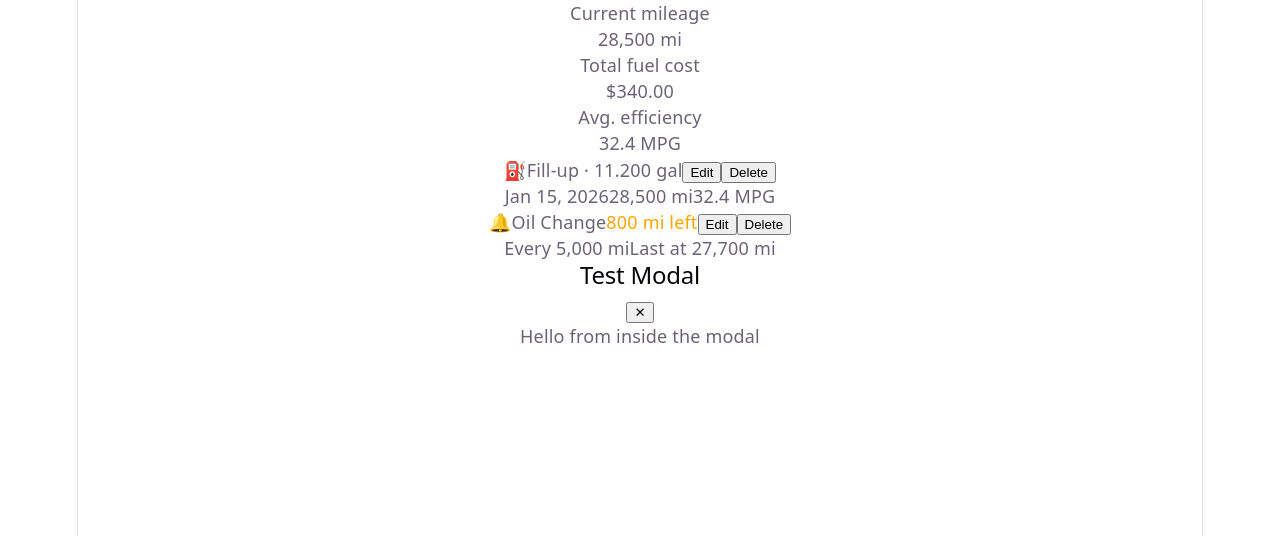
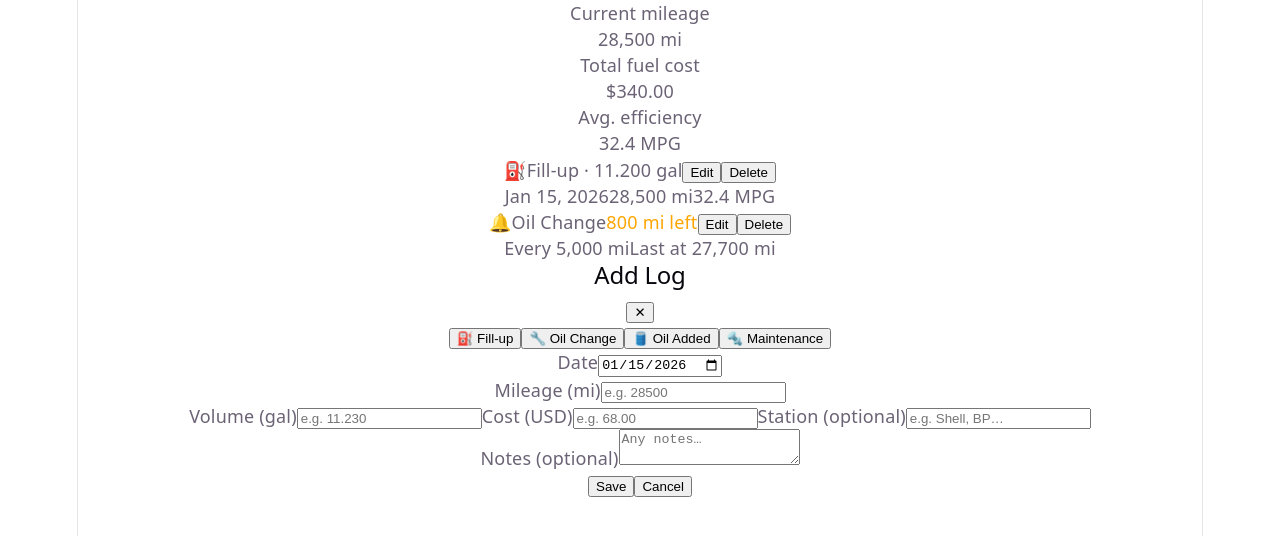
Before and after one commit to jfkeis/GloveBoxBook, a React (Vite) app in the folder glovebox-book/: page / in a window 1280 px wide. Shown: the top 536 px of the page. Built offline with nearby package versions, Linux system fonts and the light colour scheme.

Commit message:
added Log form functionality

```diff
--- a/glovebox-book/src/App.jsx
+++ b/glovebox-book/src/App.jsx
@@ -3,8 +3,16 @@ import { StatCard } from './components/StatCard'
 import { LogRow } from './components/LogRow'
 import { ReminderRow } from './components/ReminderRow'
 import { Modal } from './components/Modal'
+import { LogForm } from './components/forms/LogForm'
+import { useState } from 'react'
 
 export default function App() {
+    const [logType, setLogType] = useState('fillup')
+    const [form, setForm] = useState({ date: '2026-01-15' })
+
+    function handleFormChange(field, value) {
+      setForm(prev => ({ ...prev, [field]: value }))
+    }
   return (
     <div>
       <StatCard label="Current mileage" value="28,500 mi" />
@@ -24,8 +32,18 @@ export default function App() {
         onEdit={() => {}}
         onDelete={() => {}}
       />
-      <Modal title="Test Modal" onClose={() => {}}>
-        <p>Hello from inside the modal</p>
+      <Modal title="Add Log" onClose={() => {}}>
+        <LogForm
+          logType={logType}
+          onLogTypeChange={setLogType}
+          form={form}
+          onFormChange={handleFormChange}
+          onSave={() => {}}
+          onCancel={() => {}}
+          du="mi"
+          vu="gal"
+          cu="USD"
+        />
       </Modal>
     </div>
   )
--- a/glovebox-book/src/components/forms/LogForm.jsx
+++ b/glovebox-book/src/components/forms/LogForm.jsx
@@ -1,4 +1,4 @@
-import React from "react"
+import React from 'react'
 
 const LOG_TYPES = {
   fillup:      { label: 'Fill-up',     icon: '⛽' },
@@ -7,16 +7,18 @@ const LOG_TYPES = {
   maintenance: { label: 'Maintenance', icon: '🔩' },
 }
 
-
-
 export function LogForm({ logType, onLogTypeChange, form, onFormChange, onSave, onCancel, du, vu, cu }) {
   return (
     <div>
+
+      {/* Type selector */}
       {Object.entries(LOG_TYPES).map(([key, val]) => (
         <button key={key} onClick={() => onLogTypeChange(key)}>
           {val.icon} {val.label}
         </button>
       ))}
+
+      {/* Date */}
       <div>
         <label>Date</label>
         <input
@@ -26,6 +28,7 @@ export function LogForm({ logType, onLogTypeChange, form, onFormChange, onSave,
         />
       </div>
 
+      {/* Mileage */}
       <div>
         <label>Mileage ({du})</label>
         <input
@@ -35,6 +38,125 @@ export function LogForm({ logType, onLogTypeChange, form, onFormChange, onSave,
           onChange={e => onFormChange('distDisp', e.target.value)}
         />
       </div>
+
+      {/* Fill-up fields */}
+      {logType === 'fillup' && (
+        <div>
+          <label>Volume ({vu})</label>
+          <input
+            type="number"
+            placeholder={vu === 'gal' ? 'e.g. 11.230' : 'e.g. 42.50'}
+            value={form.volDisp || ''}
+            onChange={e => onFormChange('volDisp', e.target.value)}
+          />
+          <label>Cost ({cu})</label>
+          <input
+            type="number"
+            placeholder="e.g. 68.00"
+            value={form.costDisp || ''}
+            onChange={e => onFormChange('costDisp', e.target.value)}
+          />
+          <label>Station (optional)</label>
+          <input
+            type="text"
+            placeholder="e.g. Shell, BP…"
+            value={form.station || ''}
+            onChange={e => onFormChange('station', e.target.value)}
+          />
+        </div>
+      )}
+
+      {/* Oil change fields */}
+      {logType === 'oilchange' && (
+        <div>
+          <label>Oil brand/spec (optional)</label>
+          <input
+            type="text"
+            placeholder="e.g. Mobil 1 5W-30"
+            value={form.oilBrand || ''}
+            onChange={e => onFormChange('oilBrand', e.target.value)}
+          />
+          <label>Cost ({cu})</label>
+          <input
+            type="number"
+            placeholder="e.g. 85.00"
+            value={form.costDisp || ''}
+            onChange={e => onFormChange('costDisp', e.target.value)}
+          />
+        </div>
+      )}
+
+      {/* Oil added fields */}
+      {logType === 'oiladd' && (
+        <div>
+          <label>Amount added ({vu})</label>
+          <input
+            type="number"
+            placeholder={vu === 'gal' ? 'e.g. 0.132' : 'e.g. 0.5'}
+            value={form.oilVolDisp || ''}
+            onChange={e => onFormChange('oilVolDisp', e.target.value)}
+          />
+          <label>Oil brand (optional)</label>
+          <input
+            type="text"
+            placeholder="e.g. Mobil 1 5W-30"
+            value={form.oilBrand || ''}
+            onChange={e => onFormChange('oilBrand', e.target.value)}
+          />
+        </div>
+      )}
+
+      {/* Maintenance fields */}
+      {logType === 'maintenance' && (
+        <div>
+          <label>Description</label>
+          <input
+            type="text"
+            placeholder="e.g. Brake pads replaced"
+            value={form.description || ''}
+            onChange={e => onFormChange('description', e.target.value)}
+          />
+          <label>Shop/Mechanic (optional)</label>
+          <input
+            type="text"
+            placeholder="e.g. Jiffy Lube"
+            value={form.shop || ''}
+            onChange={e => onFormChange('shop', e.target.value)}
+          />
+          <label>Cost ({cu})</label>
+          <input
+            type="number"
+            placeholder="e.g. 320.00"
+            value={form.costDisp || ''}
+            onChange={e => onFormChange('costDisp', e.target.value)}
+          />
+          <label>Labor hours (optional)</label>
+          <input
+            type="number"
+            placeholder="e.g. 2.5"
+            value={form.hours || ''}
+            onChange={e => onFormChange('hours', e.target.value)}
+          />
+        </div>
+      )}
+
+      {/* Notes */}
+      <div>
+        <label>Notes (optional)</label>
+        <textarea
+          rows={2}
+          placeholder="Any notes…"
+          value={form.notes || ''}
+          onChange={e => onFormChange('notes', e.target.value)}
+        />
+      </div>
+
+      {/* Save/Cancel */}
+      <div>
+        <button onClick={onSave}>Save</button>
+        <button onClick={onCancel}>Cancel</button>
+      </div>
+
     </div>
   )
 }
```
Lines whose indentation alone changed are shown as unchanged.
